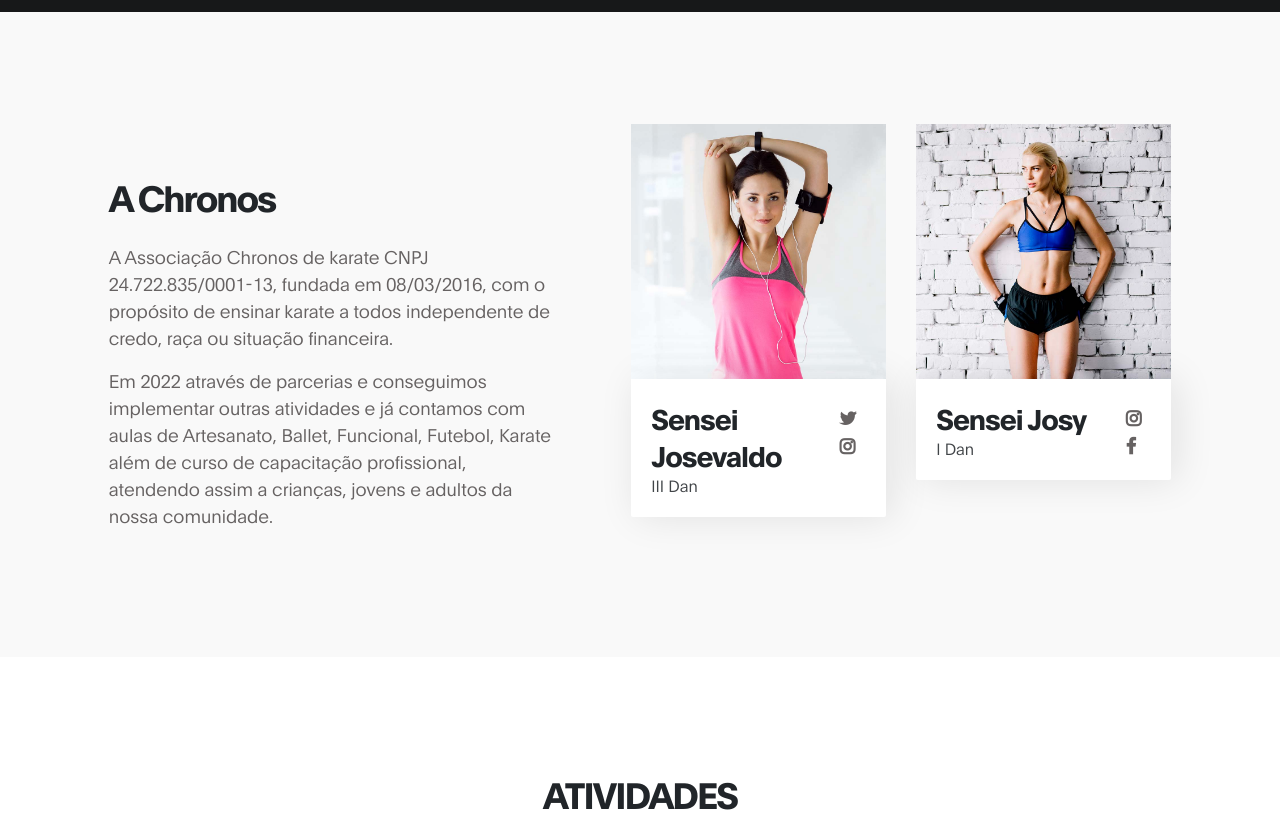
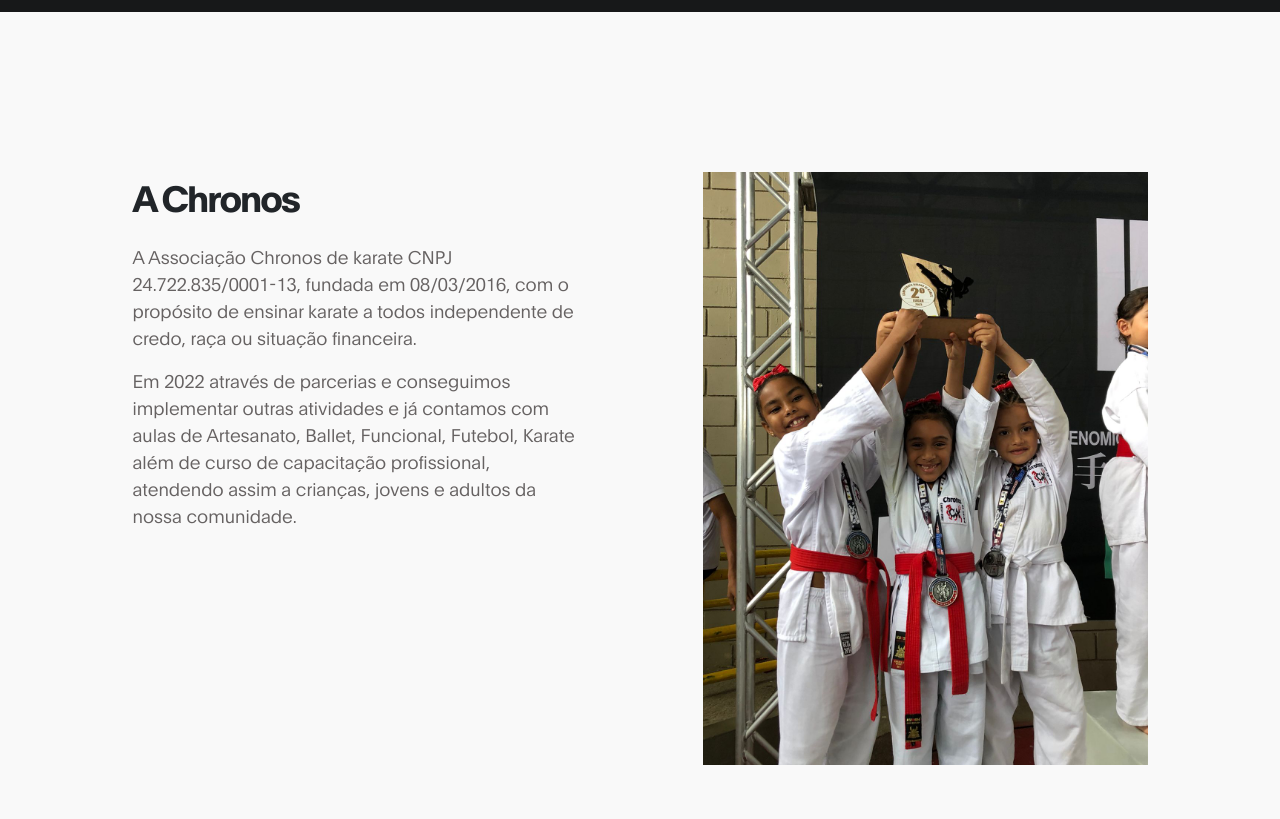
Before and after one commit to Ladeia/chronoskarate, a plain HTML site: page index.html in a window 1280 px wide. Shown: the part 1620-2439 px from the top of the page. Drawn offline with Linux system fonts and the light colour scheme.

Commit message:
ajustando as imagens

```diff
--- a/index.html
+++ b/index.html
@@ -130,7 +130,7 @@
                <div class="container">
                     <div class="row">
 
-                            <div class="mt-lg-5 mb-lg-0 mb-4 col-lg-5 col-md-10 mx-auto col-12">
+                            <div class="mt-lg-5 mb-lg-0 mb-4 col-lg-5 col-md-10 mx-auto col-6">
                                 <h2 class="mb-4" data-aos="fade-up" data-aos-delay="300">A Chronos</h2>
 
                                 <p data-aos="fade-up" data-aos-delay="400">A Associação Chronos de karate CNPJ 24.722.835/0001-13, fundada em 08/03/2016, com o propósito de ensinar karate a todos independente de credo, raça ou situação financeira.</p>
@@ -138,41 +138,9 @@
                                 <p data-aos="fade-up" data-aos-delay="500">Em 2022 através de parcerias e conseguimos implementar outras atividades e já contamos com aulas de Artesanato, Ballet, Funcional, Futebol, Karate além de curso de capacitação profissional, atendendo assim a crianças, jovens e adultos da nossa comunidade.</p>
 
                             </div>
-
-                            <div class="ml-lg-auto col-lg-3 col-md-6 col-12" data-aos="fade-up" data-aos-delay="700">
-                                <div class="team-thumb">
-                                    <img src="images/team/team-image.jpg" class="img-fluid" alt="Trainer">
-
-                                    <div class="team-info d-flex flex-column">
-
-                                        <h3>Sensei Josevaldo</h3>
-                                        <span>III Dan</span>
-
-                                        <ul class="social-icon mt-3">
-                                            <li><a href="#" class="fa fa-twitter"></a></li>
-                                            <li><a href="#" class="fa fa-instagram"></a></li>
-                                        </ul>
-                                    </div>
-                                </div>
+                            <div class="mt-lg-5 mb-lg-0 mb-4 col-lg-5 col-md-10 mx-auto col-6">
+                                <img src="images/podio.jpg" class="img-fluid" alt="Class">
                             </div>
-
-                            <div class="mr-lg-auto mt-5 mt-lg-0 mt-md-0 col-lg-3 col-md-6 col-12" data-aos="fade-up" data-aos-delay="800">
-                                <div class="team-thumb">
-                                    <img src="images/team/team-image01.jpg" class="img-fluid" alt="Trainer">
-
-                                    <div class="team-info d-flex flex-column">
-
-                                        <h3>Sensei Josy</h3>
-                                        <span>I Dan</span>
-
-                                        <ul class="social-icon mt-3">
-                                            <li><a href="#" class="fa fa-instagram"></a></li>
-                                            <li><a href="#" class="fa fa-facebook"></a></li>
-                                        </ul>
-                                    </div>
-                                </div>
-                            </div>
-
                     </div>
                </div>
      </section>
```
Also changed, not shown: images/fundo2.jpeg (added), images/logo.png (added), images/podio.jpg (added), 1 other file.
